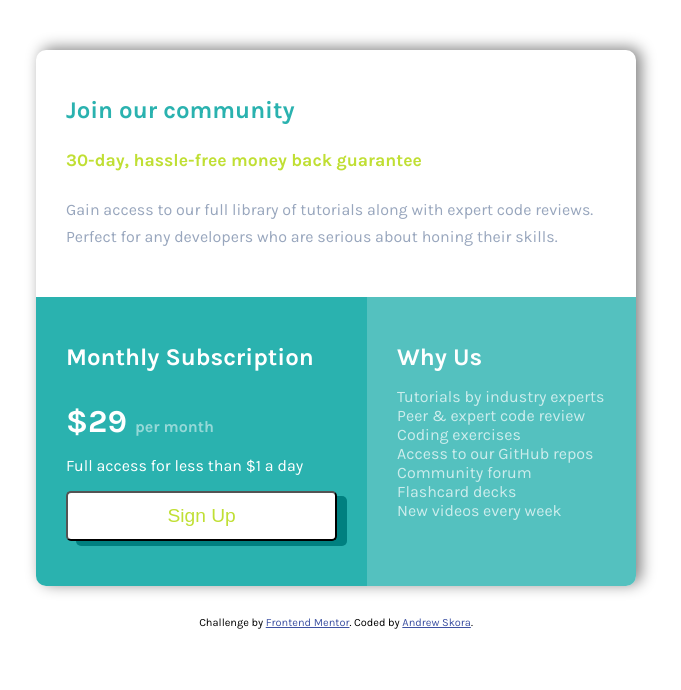
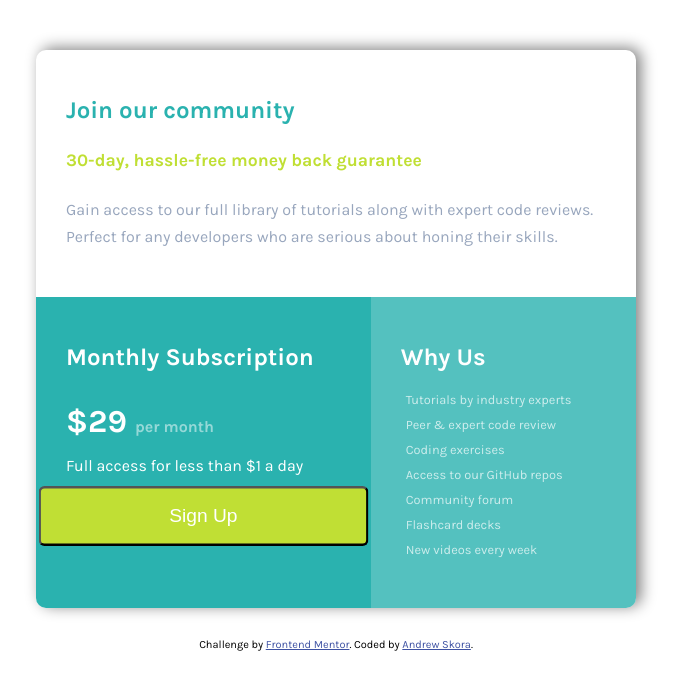
Before and after one commit to askora16/Single-Price-Grid-Component, a plain HTML site: page index.html in a window 1280 px wide. In both pictures the pointer is over the button "Sign Up". Shown: the whole page, without its empty margins (304-985 px from the left). Drawn offline with Linux system fonts and the light colour scheme.

Commit message:
Update index.css

```diff
--- a/index.css
+++ b/index.css
@@ -65,10 +65,7 @@ button {
 }
 
 button:hover {
-    box-shadow: 10px 5px teal;
-    background-color: white;
-    color: hsl(71, 73%, 54%);
-    font-size: 1.2em;
+    transform: scale(1.2);
 }
 
 .right {
@@ -86,10 +83,12 @@ button:hover {
 
 li {
     opacity: .7;
+    font-size: .8em;
+    padding: 5px;
 }
 
 li:hover {
-    font-size: 1.1em;
+    font-size: .9em;
     color: hsl(71, 73%, 54%);
 }
 
```
